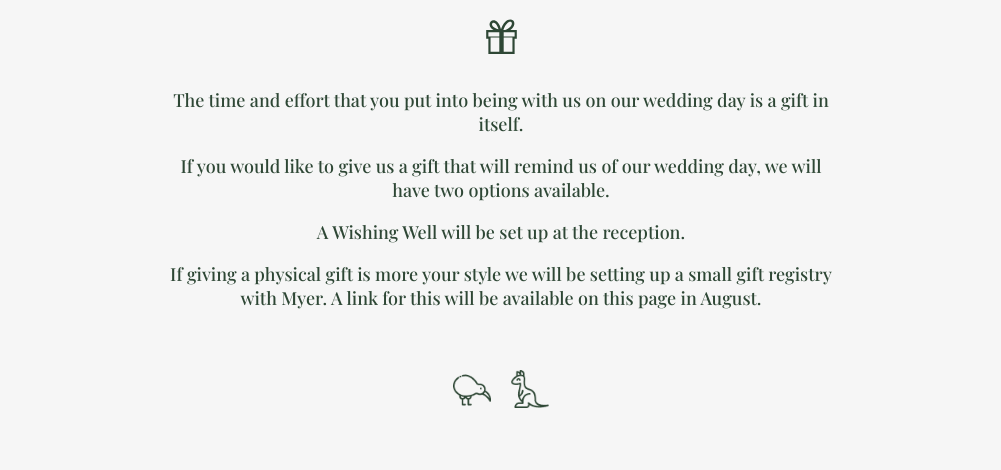
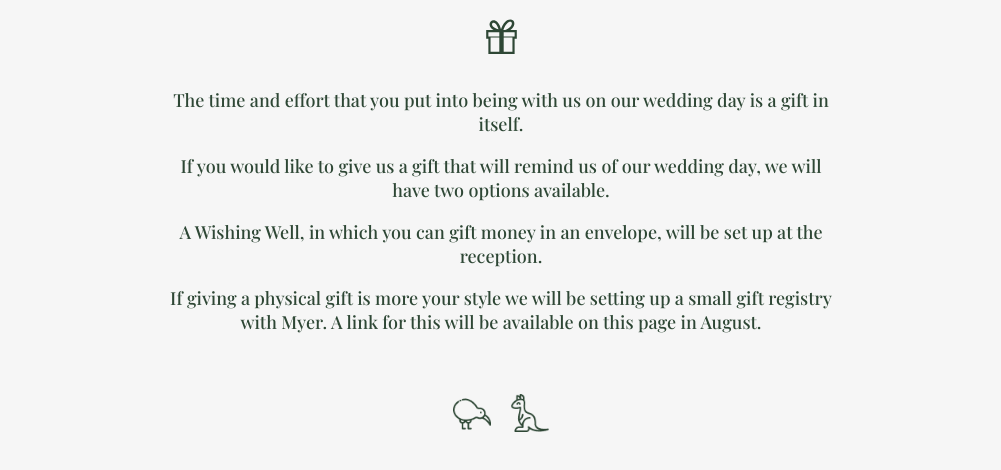
Before and after one commit to IsaacArnold/wedding-website, a Gatsby site: page /gifting in a window 1280 px wide. Shown: the part 350-820 px from the top of the page, without its empty margins (139-1140 px from the left). Built offline with nearby package versions, Linux system fonts and the light colour scheme; Gatsby itself is replaced by a stand-in of ours; a web font is replaced by a local one.

Commit message:
Adding content to gifting page

```diff
--- a/src/pages/gifting.js
+++ b/src/pages/gifting.js
@@ -72,7 +72,10 @@ const Gifting = () => {
               If you would like to give us a gift that will remind us of our
               wedding day, we will have two options available.
             </p>
-            <p>A Wishing Well will be set up at the reception. </p>
+            <p>
+              A Wishing Well, in which you can gift money in an envelope, will
+              be set up at the reception.
+            </p>
             <p>
               If giving a physical gift is more your style we will be setting up
               a small gift registry with Myer. A link for this will be available
```
